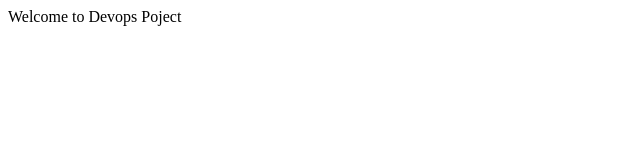
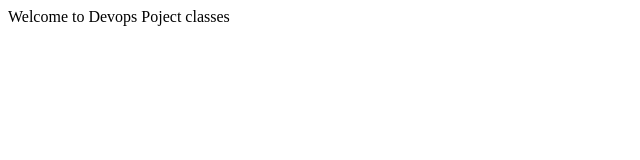
Before and after one commit to Sahana2125/Devops-Project, a plain HTML site: page index.html in a window 1280 px wide. Shown: the full height of the page, 0-640 px from the left. Drawn offline with Linux system fonts and the light colour scheme.

Commit message:
Update index.html

```diff
--- a/index.html
+++ b/index.html
@@ -2,7 +2,7 @@
 <head>
 <title> Devops </title>
 <body>
- Welcome to Devops Poject
+ Welcome to Devops Poject classes
  </body>
  </head>
  </html>
```
